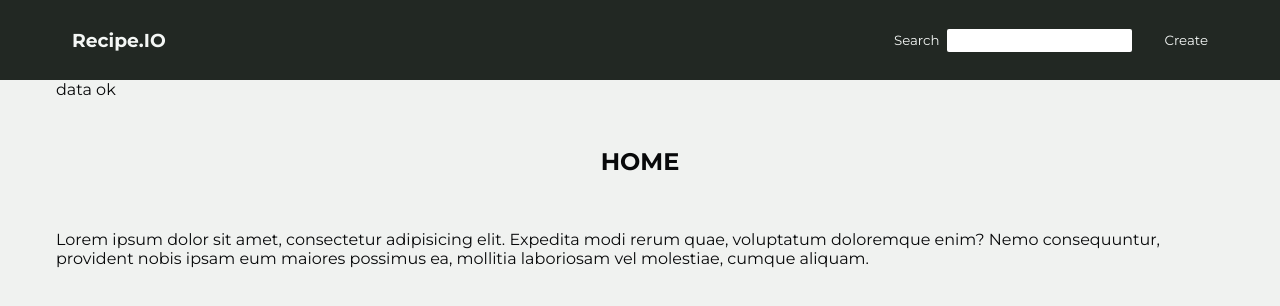
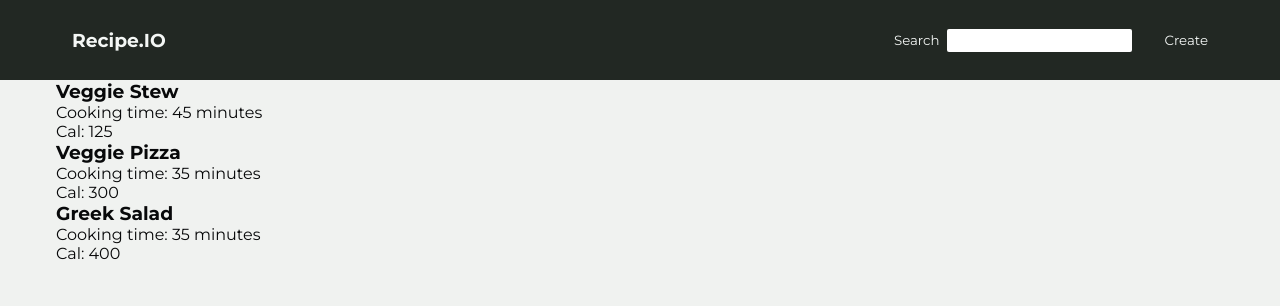
Before and after one commit to that-webdev-dude/crumbs-react, a React (Create React App) app: page / in a window 1280 px wide. Shown: the top 306 px of the page. Built offline with nearby package versions, Linux system fonts and the light colour scheme; data requests are answered from the project's data file.

Commit message:
recipe list

```diff
--- /dev/null
+++ b/src/components/AppRecipes.js
@@ -0,0 +1,14 @@
+// styles //
+import './AppRecipes.scss';
+
+export default function AppReripes({ recipes }) {
+  return recipes.map((recipe) => (
+    <div key={recipe.id}>
+      <h3>{recipe.title}</h3>
+      <div>
+        <p>Cooking time: {recipe.cookingTime}</p>
+        <p>Cal: {recipe.calories}</p>
+      </div>
+    </div>
+  ));
+}
--- a/src/data/db.json
+++ b/src/data/db.json
@@ -10,7 +10,8 @@
         "300ml Veg stock"
       ],
       "method": "1. Pre-heat the oven to 200C/3C/gas 5. Place the carrot, leek and tofu in a large bowl. Add the stock and mix well. 2. Add the rest of the ingredients and mix well. 3. Place the mixture in a large bowl and cover with a lid. 4. Place the lid on the oven and cook for 40 minutes. 5. Serve with a slaw of your choice",
-      "cookingTime": "45 minutes"
+      "cookingTime": "45 minutes",
+      "calories": "125"
     },
     {
       "id": "2",
@@ -22,7 +23,8 @@
         "100g Mushrooms"
       ],
       "method": "1. Pre-heat the oven to 200C/3C/gas 5. Add the pasata, green pepper and mushrooms to the base. Place the lid on the oven and cook for 30 minutes. 5. Serve with a slaw of your choice",
-      "cookingTime": "35 minutes"
+      "cookingTime": "35 minutes",
+      "calories": "300"
     },
     {
       "id": "3",
@@ -35,17 +37,8 @@
         "Olive Oil"
       ],
       "method": "Lorem ipsum dolor, sit amet consectetur adipisicing elit. Esse minima ex rem quis similique eum ratione quaerat, voluptas molestias ut repudiandae delectus voluptates. Eius esse at tenetur ab accusamus excepturi?",
-      "cookingTime": "35 minutes"
-    },
-    {
-      "title": "Veg Pie",
-      "method": "Slow cook all together",
-      "ingredients": [
-        "mushrooms",
-        "leeks"
-      ],
-      "cookingTime": "30 minutes",
-      "id": "RP4OIl7"
+      "cookingTime": "35 minutes",
+      "calories": "400"
     }
   ]
 }
--- a/src/hooks/useFetch.js
+++ b/src/hooks/useFetch.js
@@ -1,5 +1,4 @@
-import { useRef, useState } from 'react';
-import { useEffect } from 'react/cjs/react.development';
+import { useRef, useState, useEffect } from 'react';
 
 export const useFetch = (url = '', options = { method: 'GET', data: {} }) => {
   const [data, setData] = useState(null);
--- a/src/pages/Home.js
+++ b/src/pages/Home.js
@@ -1,5 +1,6 @@
 // components //
 import AppContainer from '../components/AppContainer';
+import AppRecipes from '../components/AppRecipes';
 
 // styles //
 import './Home.scss';
@@ -13,14 +14,9 @@ export default function Home() {
   return (
     <div className='home'>
       <AppContainer>
-        {data && <div>data ok</div>}
-        <h2 className='page-title'>Home</h2>
-        <p>
-          Lorem ipsum dolor sit amet, consectetur adipisicing elit. Expedita
-          modi rerum quae, voluptatum doloremque enim? Nemo consequuntur,
-          provident nobis ipsam eum maiores possimus ea, mollitia laboriosam vel
-          molestiae, cumque aliquam.
-        </p>
+        {loading && <p>loading...</p>}
+        {data && <AppRecipes recipes={data}></AppRecipes>}
+        {error && <p>{error}</p>}
       </AppContainer>
     </div>
   );
```
Also changed, not shown: src/components/AppRecipes.scss (added).
